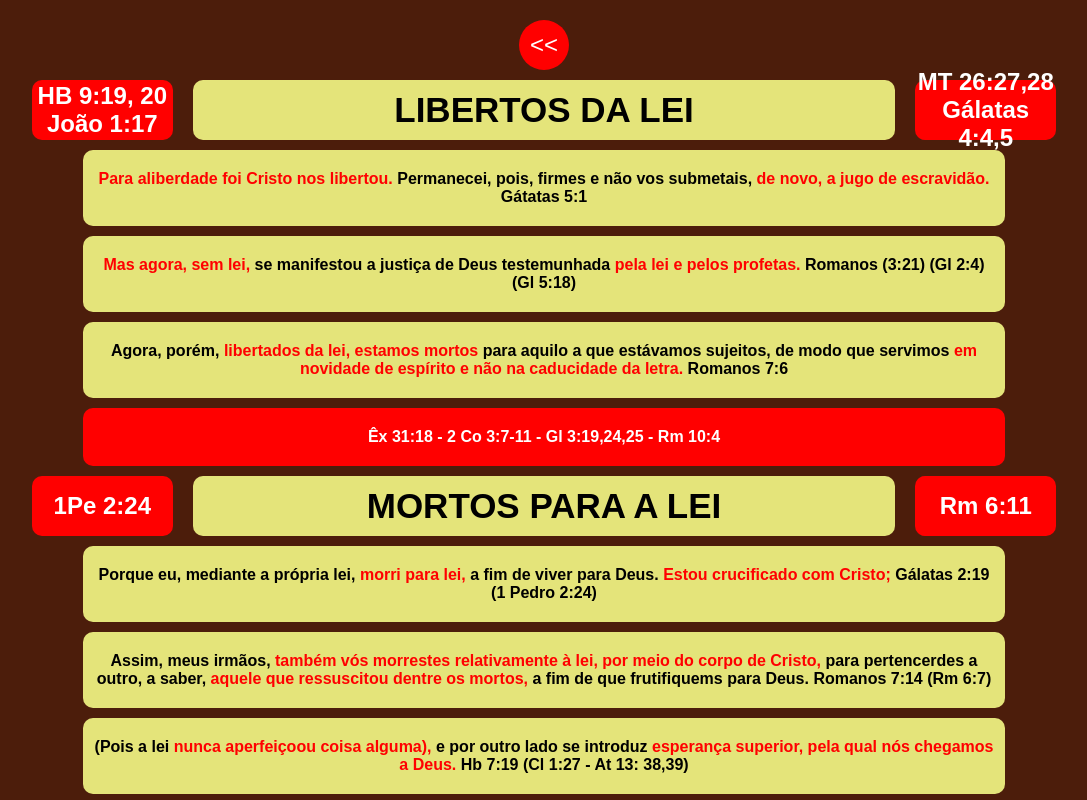
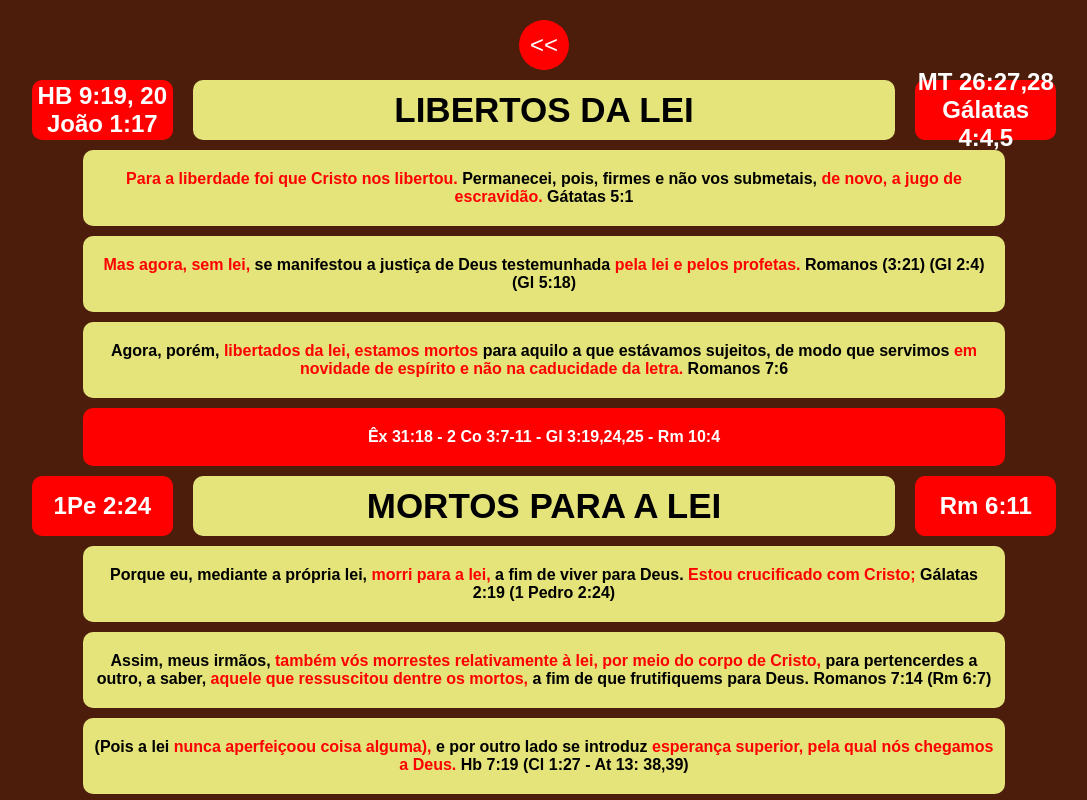
Before and after one commit to AlcemirMacedo/porquetentaisadeus, a plain HTML site: page page2.html in a window 1280 px wide. Shown: the top 800 px of the page, without its empty margins (96-1183 px from the left). Drawn offline with Linux system fonts and the light colour scheme.

Commit message:
corrigindo erros de texto

```diff
--- a/page2.html
+++ b/page2.html
@@ -24,7 +24,7 @@
 
         <section>
             <p>
-                <span>Para aliberdade foi Cristo nos libertou.</span> Permanecei, pois, firmes e não vos submetais, <span>de novo, a jugo de escravidão.</span> Gátatas 5:1
+                <span>Para a liberdade foi que Cristo nos libertou.</span> Permanecei, pois, firmes e não vos submetais, <span>de novo, a jugo de escravidão.</span> Gátatas 5:1
             </p>
         </section>
         <section>
@@ -57,7 +57,7 @@
         </header>
         <section>
             <p>
-                Porque eu, mediante a própria lei, <span>morri para lei, </span>a fim de viver para Deus. <span>Estou crucificado com Cristo; </span>Gálatas 2:19 (1 Pedro 2:24)
+                Porque eu, mediante a própria lei, <span>morri para a lei, </span>a fim de viver para Deus. <span>Estou crucificado com Cristo; </span>Gálatas 2:19 (1 Pedro 2:24)
             </p>
         </section>
         <section>
```
